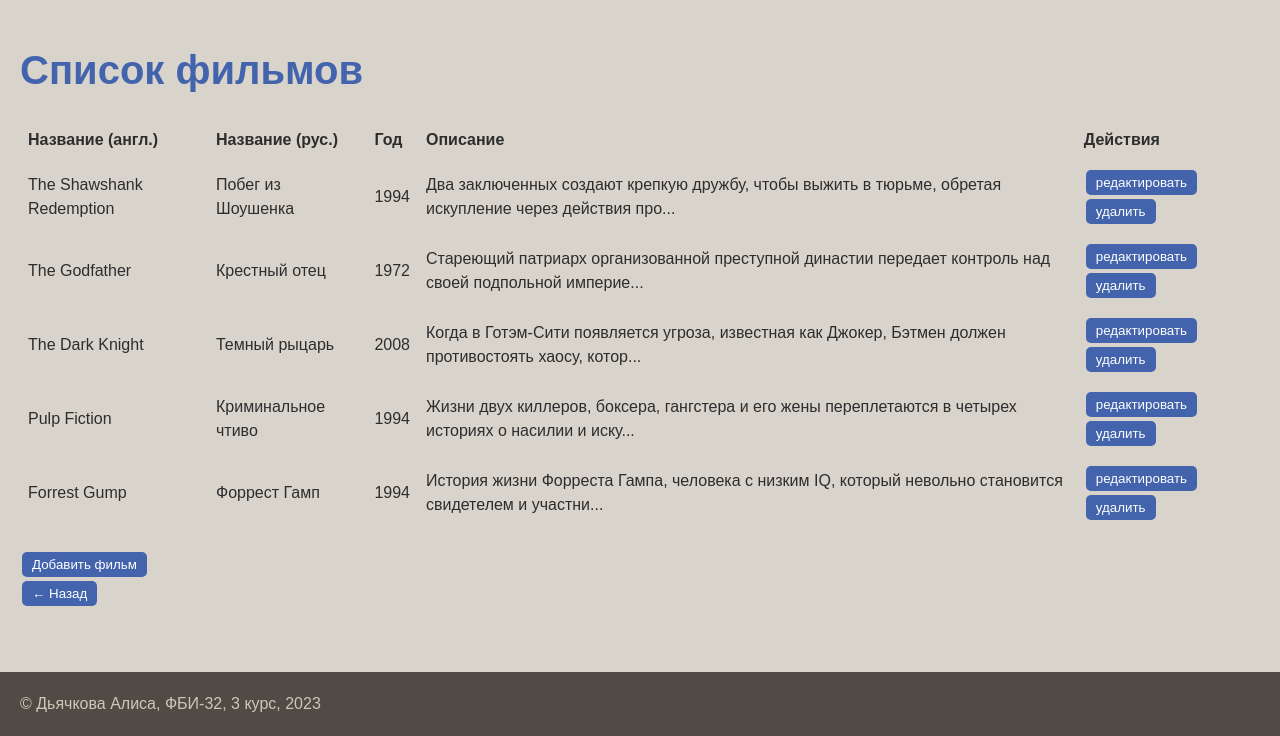
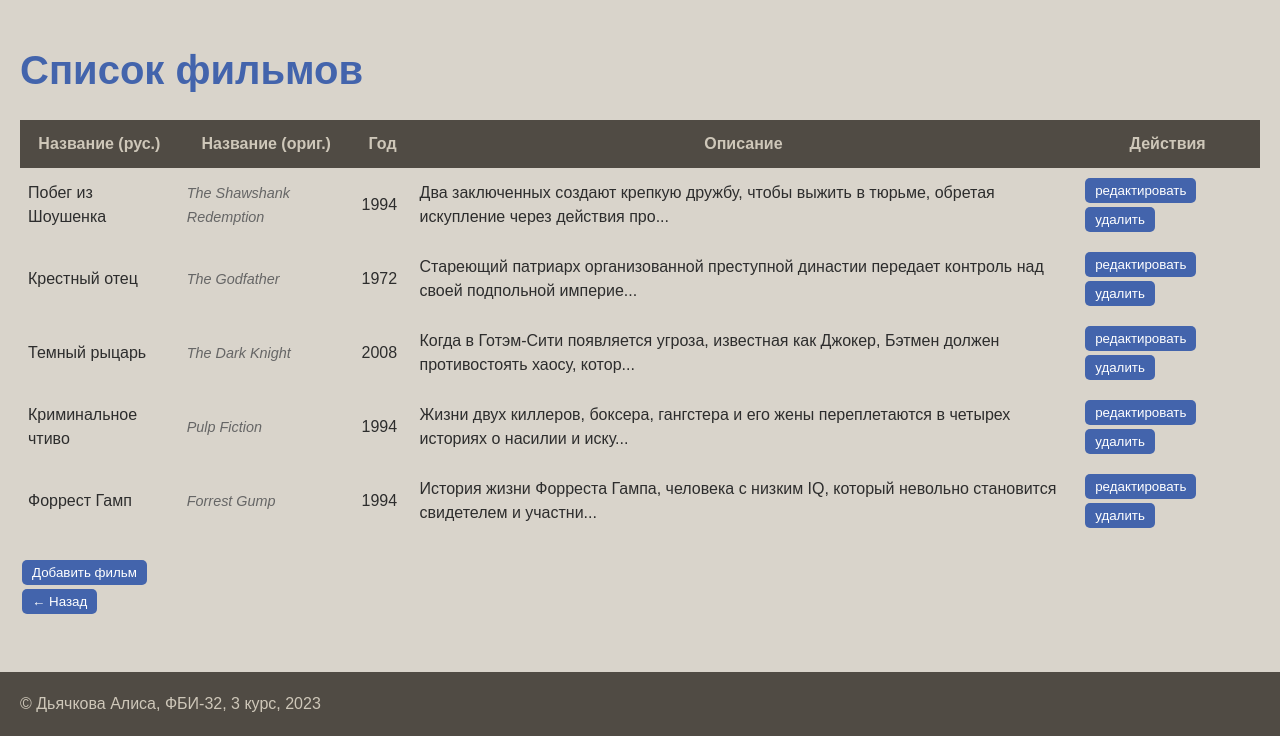
Before and after one commit to SparrowM24/web-back-labs, a Flask app: page /lab7/ in a window 1280 px wide. Shown: the part 64-800 px from the top of the page. Run offline with Flask 3, Linux system fonts and the light colour scheme.

Commit message:
Самостоятельное задание 3

```diff
--- a/static/lab7/main.js
+++ b/static/lab7/main.js
@@ -1,4 +1,4 @@
-let currentFilmId = null;
+// Меняем порядок: сначала русское, потом оригинальноеlet currentFilmId = null;
 
 // Функция для заполнения таблицы фильмами
 function fillFilmList() {
@@ -7,7 +7,7 @@ function fillFilmList() {
             return response.json();
         })
         .then(function(films) {
-            console.log('Получены фильмы:', films); // Для отладки
+            console.log('Получены фильмы:', films);
 
             let tbody = document.getElementById('film-list');
             if (!tbody) {
@@ -22,19 +22,33 @@ function fillFilmList() {
 
                 let tr = document.createElement('tr');
 
-                // Английское название
-                let tdTitle = document.createElement('td');
-                tdTitle.textContent = film.title || '';
-
-                // Русское название
+                // 1. РУССКОЕ НАЗВАНИЕ (теперь первый столбец)
                 let tdTitleRu = document.createElement('td');
                 tdTitleRu.textContent = film.title_ru || '';
 
-                // Год
+                // 2. ОРИГИНАЛЬНОЕ НАЗВАНИЕ (теперь второй столбец, оформляем курсивом)
+                let tdTitle = document.createElement('td');
+                let originalTitle = film.title || '';
+
+                if (originalTitle) {
+                    // Если оригинальное название есть, показываем его курсивом
+                    if (originalTitle === film.title_ru) {
+                        // Если названия одинаковые, показываем "то же"
+                        tdTitle.innerHTML = '<span class="original-title">(то же)</span>';
+                    } else {
+                        // Если разные, показываем оригинальное название курсивом
+                        tdTitle.innerHTML = '<span class="original-title">' + originalTitle + '</span>';
+                    }
+                } else {
+                    // Если оригинального названия нет
+                    tdTitle.innerHTML = '<span class="original-title">—</span>';
+                }
+
+                // 3. Год
                 let tdYear = document.createElement('td');
                 tdYear.textContent = film.year || '';
 
-                // Описание
+                // 4. Описание
                 let tdDescription = document.createElement('td');
                 let description = film.description || '';
                 if (description.length > 100) {
@@ -42,7 +56,7 @@ function fillFilmList() {
                 }
                 tdDescription.textContent = description;
 
-                // Кнопки
+                // 5. Кнопки
                 let tdActions = document.createElement('td');
 
                 let editButton = document.createElement('button');
@@ -60,8 +74,9 @@ function fillFilmList() {
                 tdActions.appendChild(editButton);
                 tdActions.appendChild(delButton);
 
+                // Меняем порядок: сначала русское, потом оригинальное
+                tr.appendChild(tdTitleRu);
                 tr.appendChild(tdTitle);
-                tr.appendChild(tdTitleRu);
                 tr.appendChild(tdYear);
                 tr.appendChild(tdDescription);
                 tr.appendChild(tdActions);
@@ -78,7 +93,7 @@ function fillFilmList() {
         });
 }
 
-// Функция удаления фильма
+// Остальные функции остаются БЕЗ изменений:
 function deleteFilm(id, title) {
     if(! confirm('Вы точно хотите удалить фильм "' + title + '"?'))
         return;
@@ -89,7 +104,6 @@ function deleteFilm(id, title) {
     });
 }
 
-// Очистить сообщение об ошибке
 function clearError() {
     let errorDiv = document.getElementById('error-message');
     if (errorDiv) {
@@ -98,7 +112,6 @@ function clearError() {
     }
 }
 
-// Показать сообщение об ошибке
 function showError(message) {
     let errorDiv = document.getElementById('error-message');
     if (errorDiv) {
@@ -107,20 +120,17 @@ function showError(message) {
     }
 }
 
-// Показать модальное окно
 function showModal() {
     document.getElementById('filmModal').style.display = 'block';
     clearError();
 }
 
-// Скрыть модальное окно
 function hideModal() {
     document.getElementById('filmModal').style.display = 'none';
     clearForm();
     clearError();
 }
 
-// Очистить форму
 function clearForm() {
     document.getElementById('title_ru').value = '';
     document.getElementById('title').value = '';
@@ -130,12 +140,10 @@ function clearForm() {
     currentFilmId = null;
 }
 
-// Отмена
 function cancel() {
     hideModal();
 }
 
-// Добавить фильм
 function addFilm() {
     clearForm();
     clearError();
@@ -143,7 +151,6 @@ function addFilm() {
     showModal();
 }
 
-// Редактировать фильм
 function editFilm(id, film) {
     currentFilmId = id;
 
@@ -157,7 +164,6 @@ function editFilm(id, film) {
     showModal();
 }
 
-// Сохранить фильм
 function saveFilm() {
     let filmData = {
         title_ru: document.getElementById('title_ru').value,
@@ -166,7 +172,6 @@ function saveFilm() {
         description: document.getElementById('description').value
     };
 
-    // Проверка на фронтенде
     if (!filmData.title_ru.trim()) {
         showError('Введите название на русском');
         return;
@@ -212,11 +217,9 @@ function saveFilm() {
     });
 }
 
-// Загружаем фильмы при загрузке страницы
 document.addEventListener('DOMContentLoaded', function() {
     fillFilmList();
 
-    // Закрыть модальное окно при клике вне его
     window.onclick = function(event) {
         let modal = document.getElementById('filmModal');
         if (event.target === modal) {
--- a/templates/lab7/lab7.html
+++ b/templates/lab7/lab7.html
@@ -17,7 +17,7 @@
         }
 
         .modal-content {
-            background-color: white;
+            background-color: #504b44;
             margin: auto;
             position: absolute;
             top: 50%;
@@ -51,56 +51,48 @@
             margin-top: 15px;
             text-align: right;
         }
-        table {
-            border-collapse: collapse;
-            width: 100%;
+
+        /* Стили для сообщений об ошибках */
+        .error-message {
+            color: red;
+            font-size: 14px;
+            margin: 10px 0;
+            padding: 8px;
+            background-color: #ffe6e6;
+            border: 1px solid red;
+            border-radius: 4px;
+            display: none;
         }
 
-        th, td {
+        /* Стили для таблицы */
+        table {
+            width: 100%;
+            border-collapse: collapse;
+            margin: 20px 0;
+        }
+        th {
+            background-color: #504b44;  /* Тёмно-коричневый фон */
+            color: #cec7b9;             /* Светло-бежевый текст */
+            padding: 12px 15px;
+            text-align: center;
+            font-weight: bold;
+        }
+        td {
             padding: 8px;
             text-align: left;
         }
 
+        /* Стили для оригинального названия */
+        .original-title {
+            font-style: italic;
+            color: #666;
+            font-size: 0.9em;
+        }
 
         button {
             margin: 2px;
             padding: 5px 10px;
-        }
-        .error-message {
-            color: red;
-            font-size: 14px;
-            margin: 5px 0;
-            padding: 5px;
-            border: 1px solid red;
-            border-radius: 3px;
-            background-color: #ffe6e6;
-        }
-
-        .modal {
-            display: none;
-            position: fixed;
-            z-index: 1000;
-            left: 0;
-            top: 0;
-            width: 100%;
-            height: 100%;
-            background-color: rgba(0, 0, 0, 0.5);
-            overflow: auto;
-        }
-
-        .modal-content {
-            background-color: white;
-            margin: auto;
-            position: absolute;
-            top: 50%;
-            left: 50%;
-            transform: translate(-50%, -50%);
-            padding: 20px;
-            border: 1px solid #888;
-            width: 400px;
-            max-width: 90%;
-            border-radius: 5px;
-            box-shadow: 0 4px 8px rgba(0,0,0,0.2);
+            cursor: pointer;
         }
     </style>
 
@@ -109,14 +101,15 @@
     <table>
         <thead>
             <tr>
-                <th>Название (англ.)</th>
                 <th>Название (рус.)</th>
+                <th>Название (ориг.)</th>
                 <th>Год</th>
                 <th>Описание</th>
                 <th>Действия</th>
             </tr>
         </thead>
         <tbody id="film-list">
+            <!-- Фильмы будут добавляться через JavaScript -->
         </tbody>
     </table>
 
@@ -124,6 +117,7 @@
         <button onclick="addFilm()">Добавить фильм</button>
     </div>
 
+    <!-- Модальное окно для добавления/редактирования -->
     <div id="filmModal" class="modal">
         <div class="modal-content">
             <h2 id="modalTitle">Добавить фильм</h2>
@@ -132,23 +126,26 @@
 
             <label>
                 Название фильма на русском:
-                <input type="text" id="title_ru">
+                <input type="text" id="title_ru" required>
             </label>
 
             <label>
                 Название фильма на оригинальном языке:
-                <input type="text" id="title">
+                <input type="text" id="title" placeholder="Оставьте пустым, если фильм русский">
             </label>
 
             <label>
                 Год выпуска:
-                <input type="number" id="year">
+                <input type="number" id="year" min="1900" max="2100">
             </label>
 
             <label>
                 Описание:
-                <textarea id="description"></textarea>
+                <textarea id="description" required></textarea>
             </label>
+
+            <!-- Блок для отображения ошибок -->
+            <div id="error-message" class="error-message"></div>
 
             <div class="modal-buttons">
                 <button onclick="saveFilm()">Сохранить</button>
```
